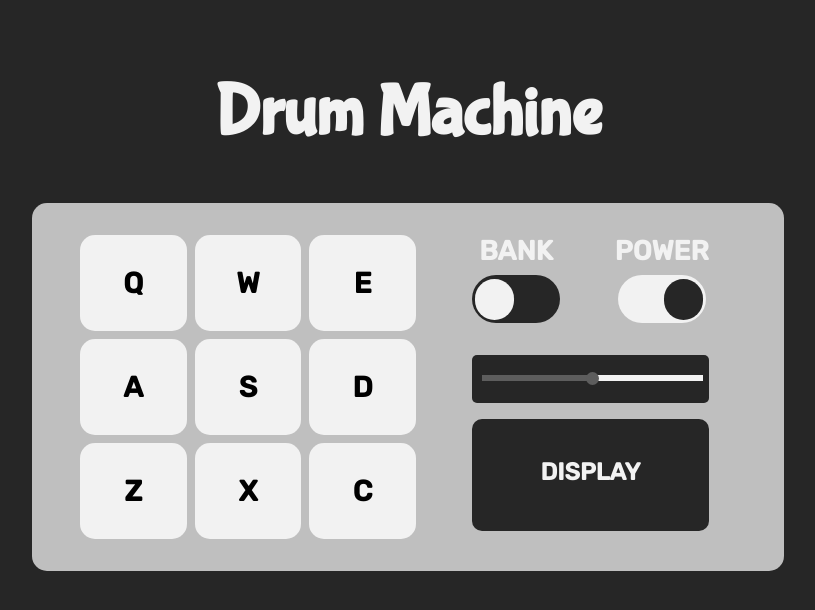
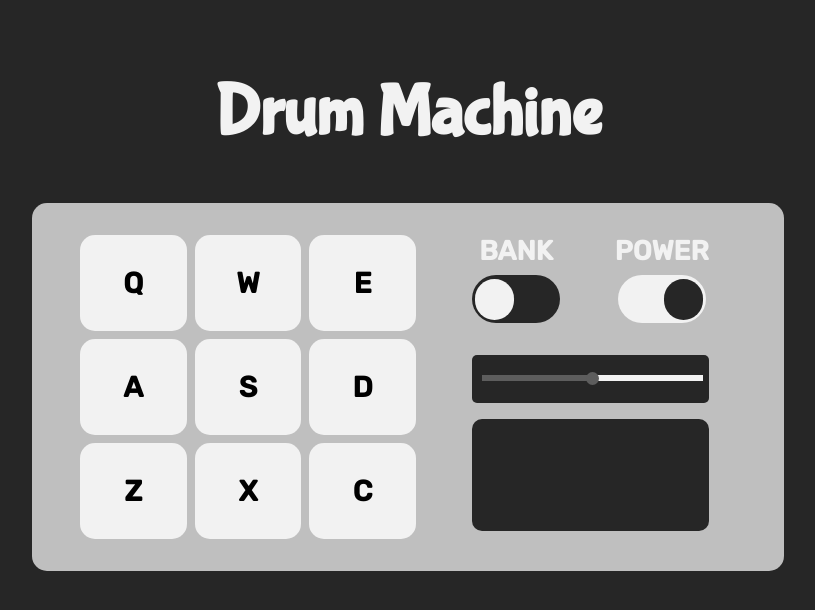
Before and after one commit to VT71/drum_machine, a React (Create React App) app: page / in a window 1280 px wide. Shown: the top 610 px of the page, without its empty margins (232-1047 px from the left). Built offline with nearby package versions, Linux system fonts and the light colour scheme.

Commit message:
Drum Machine Display now shows the current toDisplay property value from the global state

```diff
--- a/src/components/Display.js
+++ b/src/components/Display.js
@@ -1,10 +1,11 @@
 import React from 'react';
 import '../App.css';
+import { useSelector } from 'react-redux';
 
 function Display() {
     return (
         <div className='display'>
-            <h2>DISPLAY</h2>
+            <h2>{useSelector((state) => state.drum.display)}</h2>
         </div>
     );
 }
```
